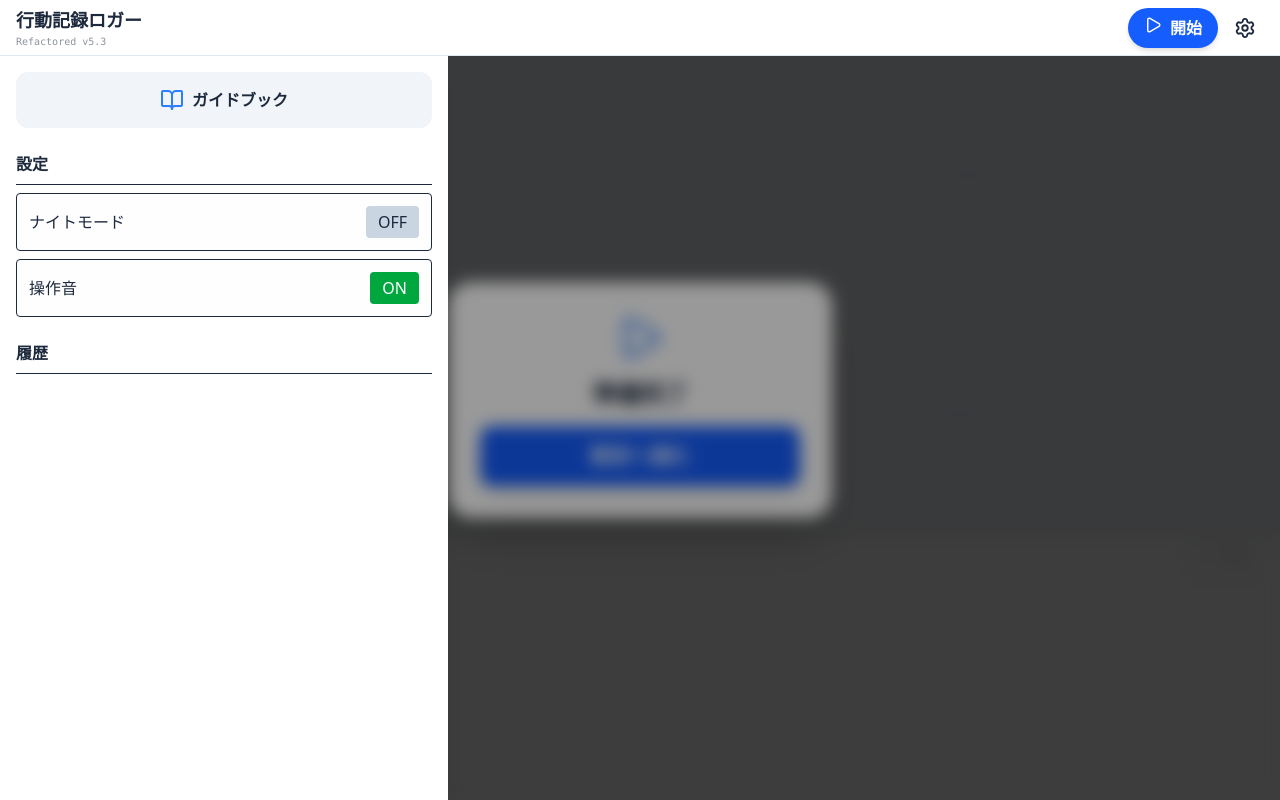
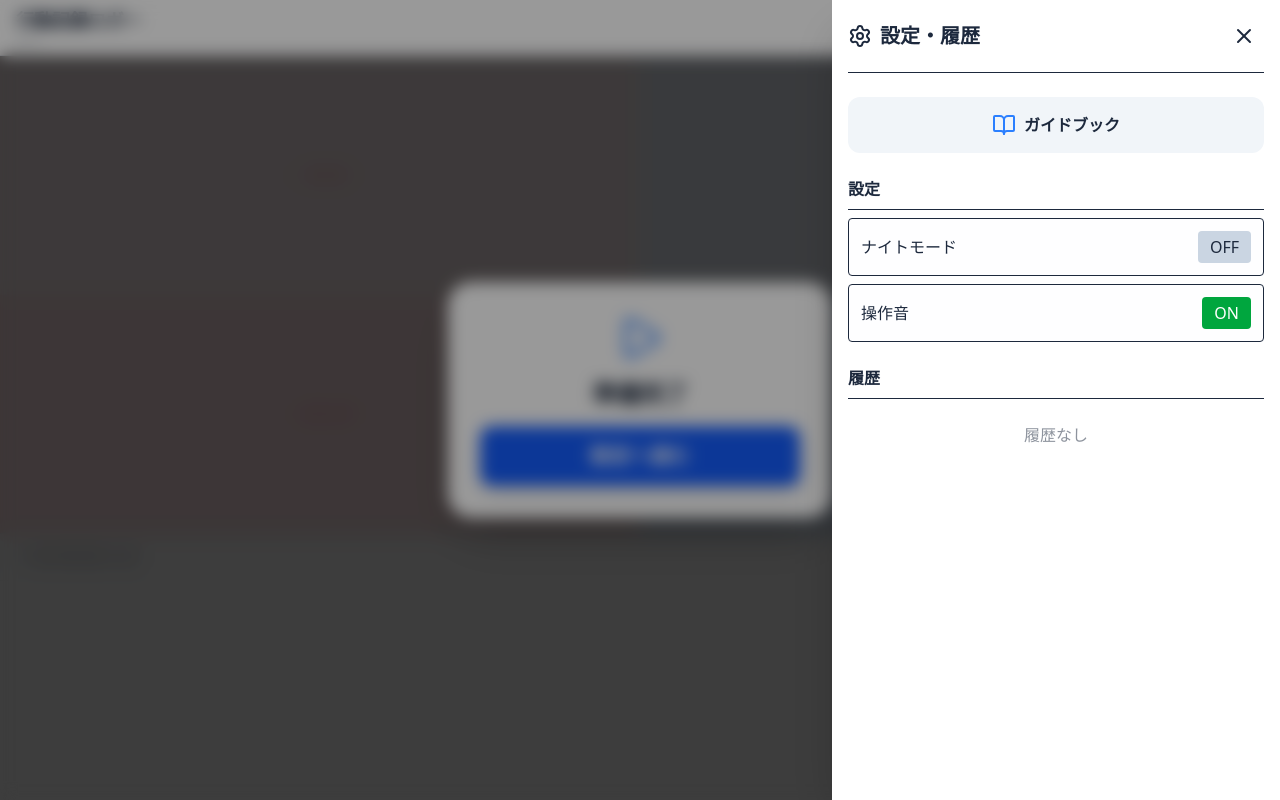
Before and after one commit to Arei1126/shikakeology_logger, a React (Vite) app: page / in a window 1280 px wide. Both pictures are taken after a click on the button 1245 px from the left and 27 px from the top of the page. Built offline with nearby package versions, Linux system fonts and the light colour scheme.

Commit message:
fix minor issue

```diff
--- a/src/App.tsx
+++ b/src/App.tsx
@@ -3,12 +3,13 @@ import { Download, Play, Square, RotateCcw, Settings, FileText, Trash2, Eye, Foo
 
 /**
  * ============================================================================
- * Shikakeology Action Logger (Refactored v5.3)
+ * Shikakeology Action Logger (Refactored v5.5)
  * ============================================================================
- * * Update v5.3:
- * - 「記録開始（アイドル状態）」のオーバーレイUIを復活
- * - 各種UIインタラクションへのアニメーション（Micro-interactions）の追加
- * - アニメーションはTailwind CSSのクラスのみで実装し、ロジックの複雑化を回避
+ * * Update v5.5:
+ * - 【UI修正】4象限の背景色を v4.11 準拠（淡い色）に戻し、アイコンの視認性を向上
+ * - 【UI修正】設定画面を全画面モーダル化（ヘッダーへの誤操作防止）
+ * - 【機能修正】データ0件でも保存・終了を許可（再開不可バグの解消）
+ * - 【機能修正】ガイドブックへの論文リンク復活
  */
 
 // ============================================================================
@@ -53,9 +54,10 @@ interface AppSettings {
   darkMode: boolean;
 }
 
+// カラーパレットの調整
 const ACTION_CONFIG = {
-  Pass: { label: '通行 (Pass)', color: 'bg-slate-400 dark:bg-slate-600', ringColor: '#94a3b8', icon: <User size={24} /> },
-  Look: { label: '見た (Look)', color: 'bg-amber-500', ringColor: '#f59e0b', icon: <Eye size={24} /> },
+  Pass: { label: '通行 (Pass)', color: 'bg-slate-500 dark:bg-slate-600', ringColor: '#64748b', icon: <User size={24} /> },
+  Look: { label: '見た (Look)', color: 'bg-orange-600', ringColor: '#ea580c', icon: <Eye size={24} /> },
   Stop: { label: '止まった (Stop)', color: 'bg-emerald-600', ringColor: '#059669', icon: <Footprints size={24} /> },
   Use:  { label: '使った (Use)', color: 'bg-pink-600', ringColor: '#db2777', icon: <Hand size={24} /> },
 };
@@ -86,7 +88,6 @@ const useAudioFeedback = (enabled: boolean, hapticsEnabled: boolean) => {
             gain.connect(ctx.destination);
             const now = ctx.currentTime;
 
-            // Simple Tone Mapping
             if (type === 'record') {
                 osc.type = 'sine'; osc.frequency.setValueAtTime(800, now); osc.frequency.exponentialRampToValueAtTime(0.01, now + 0.05);
                 gain.gain.setValueAtTime(0.3, now); gain.gain.exponentialRampToValueAtTime(0.001, now + 0.03);
@@ -202,7 +203,7 @@ const useShikakeLogger = () => {
     }, []);
 
     const archiveSession = useCallback(() => {
-        if (logs.length === 0) return false;
+        // v5.5 Change: 0件でも保存を許可する（アラートを出さずに空のセッションとして保存）
         const newArchive: ArchivedSession = {
             id: crypto.randomUUID(),
             date: new Date().toISOString(),
@@ -296,10 +297,11 @@ const useTouchGesture = (isRecording: boolean, onActionDetermined: (gender: Gend
 // ============================================================================
 
 /**
- * Utility: 詳細CSVエクスポート（元のアプリと同一の仕様）
+ * Utility: 詳細CSVエクスポート
  */
 const downloadCSV = (targetLogs: LogEntry[], targetInfo: SessionInfo, prefix: string) => {
-    if (targetLogs.length === 0) { alert('No Data'); return; }
+    // 0件の場合はスキップ（または空CSV）だが、ボタンが押されたということは意図があるはずなのでアラート
+    if (targetLogs.length === 0) { alert('No Data to export'); return; }
 
     const generateCSVContent = () => {
         const headers = [
@@ -336,7 +338,7 @@ const downloadCSV = (targetLogs: LogEntry[], targetInfo: SessionInfo, prefix: st
         const sanitizedNote = (targetInfo.note || '').replace(/[\n\r,]/g, ' ');
 
         return [
-          `# Shikakeology Data Export (v5.1)`,
+          `# Shikakeology Data Export (v5.5)`,
           `# Export Date,${new Date().toLocaleString('ja-JP', { timeZone: 'Asia/Tokyo' })}`,
           `# Session Start,${startTimeStr}`,
           `# Session End,${endTimeStr}`,
@@ -348,10 +350,7 @@ const downloadCSV = (targetLogs: LogEntry[], targetInfo: SessionInfo, prefix: st
         ].join('\n');
     };
 
-    // 1. Determine base time (Session Start Time or Current Time)
     const baseTime = targetInfo.startTime ? new Date(targetInfo.startTime) : new Date();
-
-    // Format: YYYY-MM-DD_HH-mm-ss
     const dateStr = baseTime.getFullYear() + '-' +
         String(baseTime.getMonth() + 1).padStart(2, '0') + '-' +
         String(baseTime.getDate()).padStart(2, '0') + '_' +
@@ -359,7 +358,6 @@ const downloadCSV = (targetLogs: LogEntry[], targetInfo: SessionInfo, prefix: st
         String(baseTime.getMinutes()).padStart(2, '0') + '-' +
         String(baseTime.getSeconds()).padStart(2, '0');
 
-    // 2. Sanitize Note & Location for Filename
     let metaStr = '';
     if (targetInfo.location) metaStr += `_${targetInfo.location}`;
     if (targetInfo.note) metaStr += `_${targetInfo.note.slice(0, 10)}`;
@@ -376,7 +374,7 @@ const downloadCSV = (targetLogs: LogEntry[], targetInfo: SessionInfo, prefix: st
     document.body.removeChild(link);
 };
 
-// Component: Static Guide Icon
+// Component: Static Guide Icon (Colors restored to v4.11)
 const StaticGuide = ({ gender, isGroup }: { gender: Gender, isGroup: boolean }) => {
     const isMale = gender === 'Male';
     const labelColor = isMale ? 'text-blue-100' : 'text-rose-100';
@@ -385,7 +383,10 @@ const StaticGuide = ({ gender, isGroup }: { gender: Gender, isGroup: boolean })
     return (
         <div className={`absolute pointer-events-none flex flex-col items-center justify-center opacity-60 scale-75 animate-in fade-in duration-500`}>
             <div className={`w-24 h-24 rounded-full border-4 flex flex-col items-center justify-center mb-2
-                ${isMale ? 'border-blue-300/30 bg-blue-800/20' : 'border-rose-300/30 bg-rose-800/20'}`}>
+                ${isMale
+                    ? 'border-blue-300/30 bg-blue-800/20 dark:border-blue-400/30 dark:bg-blue-900/40'
+                    : 'border-rose-300/30 bg-rose-800/20 dark:border-rose-400/30 dark:bg-rose-900/40'
+                }`}>
                 <div className={`${labelColor} opacity-80 mb-1`}>{icon}</div>
                 <div className={`text-xs font-bold uppercase ${labelColor}`}>{isGroup ? 'Group' : 'Indiv.'}</div>
             </div>
@@ -398,7 +399,7 @@ const StaticGuide = ({ gender, isGroup }: { gender: Gender, isGroup: boolean })
     );
 };
 
-// Component: Guide Modal (Animated)
+// Component: Guide Modal (With Link)
 const GuideModal = ({ settings, onClose }: { settings: AppSettings, onClose: () => void }) => {
     const [tab, setTab] = useState<'theory' | 'usage' | 'install'>('theory');
 
@@ -476,6 +477,17 @@ const GuideModal = ({ settings, onClose }: { settings: AppSettings, onClose: ()
                     </li>
                   </ul>
                 </div>
+
+                <div className="pt-2 border-t dark:border-slate-700">
+                   <a
+                     href="https://www.shikakeology.org/pdf/SIG-TBC-012-03.pdf"
+                     target="_blank"
+                     rel="noreferrer"
+                     className="flex items-center gap-2 text-blue-500 text-sm font-bold hover:underline"
+                   >
+                     <ExternalLink size={14}/> 参考文献: 仕掛学研究会 論文 (PDF)
+                   </a>
+                </div>
               </div>
             )}
             {tab === 'usage' && (
@@ -545,7 +557,11 @@ const EditModal: React.FC<{
                      <div className="grid grid-cols-4 gap-2">
                         {(['Pass', 'Look', 'Stop', 'Use'] as const).map(act => (
                             <button key={act} onClick={() => onUpdate(log.id, { action: act })}
-                                className={`py-2 rounded border-2 text-xs font-bold flex flex-col items-center transition-all active:scale-95 ${log.action === act ? 'bg-slate-200 border-slate-500 text-slate-900' : 'opacity-50'}`}>
+                                className={`py-3 rounded-xl border-2 text-xs font-bold flex flex-col items-center transition-all active:scale-95
+                                ${log.action === act
+                                    ? `${ACTION_CONFIG[act].color} text-white border-transparent shadow-md transform scale-105`
+                                    : 'bg-transparent border-slate-200 dark:border-slate-700 text-slate-500 dark:text-slate-400 opacity-60 hover:opacity-100'
+                                }`}>
                                 {ACTION_CONFIG[act].icon}{act}
                             </button>
                         ))}
@@ -562,7 +578,7 @@ const EditModal: React.FC<{
     );
 };
 
-// Component: Settings & History Panel (Animated)
+// Component: Settings & History Panel (Fullscreen Modal to prevent Header interaction)
 const SettingsPanel: React.FC<{
     isOpen: boolean,
     onClose: () => void,
@@ -574,9 +590,14 @@ const SettingsPanel: React.FC<{
 }> = ({ isOpen, onClose, settings, setSettings, history, onDeleteHistory, onOpenGuide }) => {
     if (!isOpen) return null;
     return (
-        <div className="fixed inset-0 top-14 z-40 bg-black/40 backdrop-blur-sm animate-in fade-in duration-300" onClick={onClose}>
-            <div className={`absolute top-0 left-0 w-full p-4 h-full overflow-y-auto max-w-md shadow-xl animate-in slide-in-from-top-10 duration-300 ${settings.darkMode ? 'bg-slate-900 text-slate-100' : 'bg-white text-slate-800'}`} onClick={e => e.stopPropagation()}>
-                <div className="space-y-6 pb-20">
+        <div className="fixed inset-0 z-[60] bg-black/40 backdrop-blur-sm animate-in fade-in duration-300" onClick={onClose}>
+            <div className={`absolute inset-y-0 right-0 w-full max-w-md p-4 shadow-2xl animate-in slide-in-from-right duration-300 flex flex-col ${settings.darkMode ? 'bg-slate-900 text-slate-100' : 'bg-white text-slate-800'}`} onClick={e => e.stopPropagation()}>
+                <div className="flex justify-between items-center mb-6 border-b pb-4 dark:border-slate-700">
+                    <h2 className="font-bold text-xl flex items-center gap-2"><Settings size={24}/> 設定・履歴</h2>
+                    <button onClick={onClose} className="p-2 rounded-full hover:bg-black/10 transition-colors"><X size={24}/></button>
+                </div>
+
+                <div className="space-y-6 pb-20 overflow-y-auto flex-1">
                     <button onClick={onOpenGuide} className="w-full py-4 rounded-xl font-bold bg-slate-100 text-slate-800 flex items-center justify-center gap-2 hover:bg-slate-200 transition-colors active:scale-95 transform"><BookOpen className="text-blue-500"/> ガイドブック</button>
                     <div>
                         <h3 className="font-bold border-b pb-2 mb-2">設定</h3>
@@ -591,7 +612,8 @@ const SettingsPanel: React.FC<{
                     </div>
                     <div>
                         <h3 className="font-bold border-b pb-2 mb-2">履歴</h3>
-                        {history.map(h => (
+                        {history.length === 0 ? <div className="text-center opacity-50 py-4">履歴なし</div> : (
+                            history.map(h => (
                                 <div key={h.id} className="p-3 mb-2 rounded border flex justify-between items-center bg-slate-100/5 hover:bg-slate-100/10 transition-colors">
                                     <div>
                                         <div className="font-bold text-sm">{new Date(h.date).toLocaleString()}</div>
@@ -602,7 +624,8 @@ const SettingsPanel: React.FC<{
                                         <button onClick={() => onDeleteHistory(h.id)} className="p-2 bg-red-100 text-red-600 rounded hover:bg-red-200 transition-colors"><Trash2 size={16}/></button>
                                     </div>
                                 </div>
-                        ))}
+                            ))
+                        )}
                     </div>
                 </div>
             </div>
@@ -678,12 +701,10 @@ export default function App() {
   };
 
   const handleArchive = () => {
-      if (logger.archiveSession()) {
+      // 0件でも保存OKになったので、戻り値チェックは削除
+      logger.archiveSession();
       setUiState(prev => ({ ...prev, mode: 'idle' }));
       trigger('success', [50, 100]);
-      } else {
-          alert('No data');
-      }
   };
 
   // --- Rendering ---
@@ -698,7 +719,7 @@ export default function App() {
       <header className={`px-4 py-2 flex justify-between items-center z-50 h-14 border-b ${darkMode ? 'bg-slate-900' : 'bg-white'} ${borderColor}`}>
         <div>
             <div className="font-bold text-lg">行動記録ロガー</div>
-            <div className="text-[10px] font-mono opacity-50">Refactored v5.3</div>
+            <div className="text-[10px] font-mono opacity-50">v5.5</div>
         </div>
         <div className="flex gap-2">
             {uiState.mode === 'idle' && (
@@ -801,14 +822,18 @@ export default function App() {
         )}
 
         <div className="flex-1 flex flex-col border-r border-white/10">
-            {/* Female Zone */}
-            <TouchZone gender="Female" isGroup={false} isRecording={uiState.mode === 'recording'} onStart={handleTouchStart} onMove={handleTouchMove} onEnd={handleTouchEnd} color="bg-rose-100" darkColor="bg-rose-900/30" />
-            <TouchZone gender="Female" isGroup={true} isRecording={uiState.mode === 'recording'} onStart={handleTouchStart} onMove={handleTouchMove} onEnd={handleTouchEnd} color="bg-rose-200" darkColor="bg-rose-900/50" />
+            {/* Female Zone (Colors restored to v4.11) */}
+            <TouchZone gender="Female" isGroup={false} isRecording={uiState.mode === 'recording'} onStart={handleTouchStart} onMove={handleTouchMove} onEnd={handleTouchEnd}
+                color="bg-rose-100" darkColor="bg-rose-900/30" idleColor="bg-rose-50" idleDarkColor="bg-rose-900/10" />
+            <TouchZone gender="Female" isGroup={true} isRecording={uiState.mode === 'recording'} onStart={handleTouchStart} onMove={handleTouchMove} onEnd={handleTouchEnd}
+                color="bg-rose-200" darkColor="bg-rose-900/50" idleColor="bg-rose-100" idleDarkColor="bg-rose-900/20" />
         </div>
         <div className="flex-1 flex flex-col border-l border-white/10">
-            {/* Male Zone */}
-            <TouchZone gender="Male" isGroup={false} isRecording={uiState.mode === 'recording'} onStart={handleTouchStart} onMove={handleTouchMove} onEnd={handleTouchEnd} color="bg-blue-100" darkColor="bg-blue-900/30" />
-            <TouchZone gender="Male" isGroup={true} isRecording={uiState.mode === 'recording'} onStart={handleTouchStart} onMove={handleTouchMove} onEnd={handleTouchEnd} color="bg-blue-200" darkColor="bg-blue-900/50" />
+            {/* Male Zone (Colors restored to v4.11) */}
+            <TouchZone gender="Male" isGroup={false} isRecording={uiState.mode === 'recording'} onStart={handleTouchStart} onMove={handleTouchMove} onEnd={handleTouchEnd}
+                color="bg-blue-100" darkColor="bg-blue-900/30" idleColor="bg-blue-50" idleDarkColor="bg-blue-900/10" />
+            <TouchZone gender="Male" isGroup={true} isRecording={uiState.mode === 'recording'} onStart={handleTouchStart} onMove={handleTouchMove} onEnd={handleTouchEnd}
+                color="bg-blue-200" darkColor="bg-blue-900/50" idleColor="bg-blue-100" idleDarkColor="bg-blue-900/20" />
         </div>
       </main>
 
@@ -841,14 +866,14 @@ export default function App() {
 }
 
 // --- Helper Component for Touch Zones ---
-const TouchZone = ({ gender, isGroup, isRecording, onStart, onMove, onEnd, color, darkColor }: any) => {
+const TouchZone = ({ gender, isGroup, isRecording, onStart, onMove, onEnd, color, darkColor, idleColor, idleDarkColor }: any) => {
     const isMale = gender === 'Male';
     return (
         <div
             className={`flex-1 flex items-center justify-center relative touch-none border-b border-white/10 transition-colors duration-200
                 ${isRecording
                     ? `active:opacity-80 dark:${darkColor} ${color}`
-                    : 'bg-transparent opacity-50'
+                    : `dark:${idleDarkColor} ${idleColor}`
                 }`}
             onTouchStart={(e) => onStart(e, gender, isGroup)}
             onTouchMove={onMove}
```
Also changed, not shown: 1 other file (tests, documents, lock files or other folders). Lines whose indentation alone changed are shown as unchanged.
